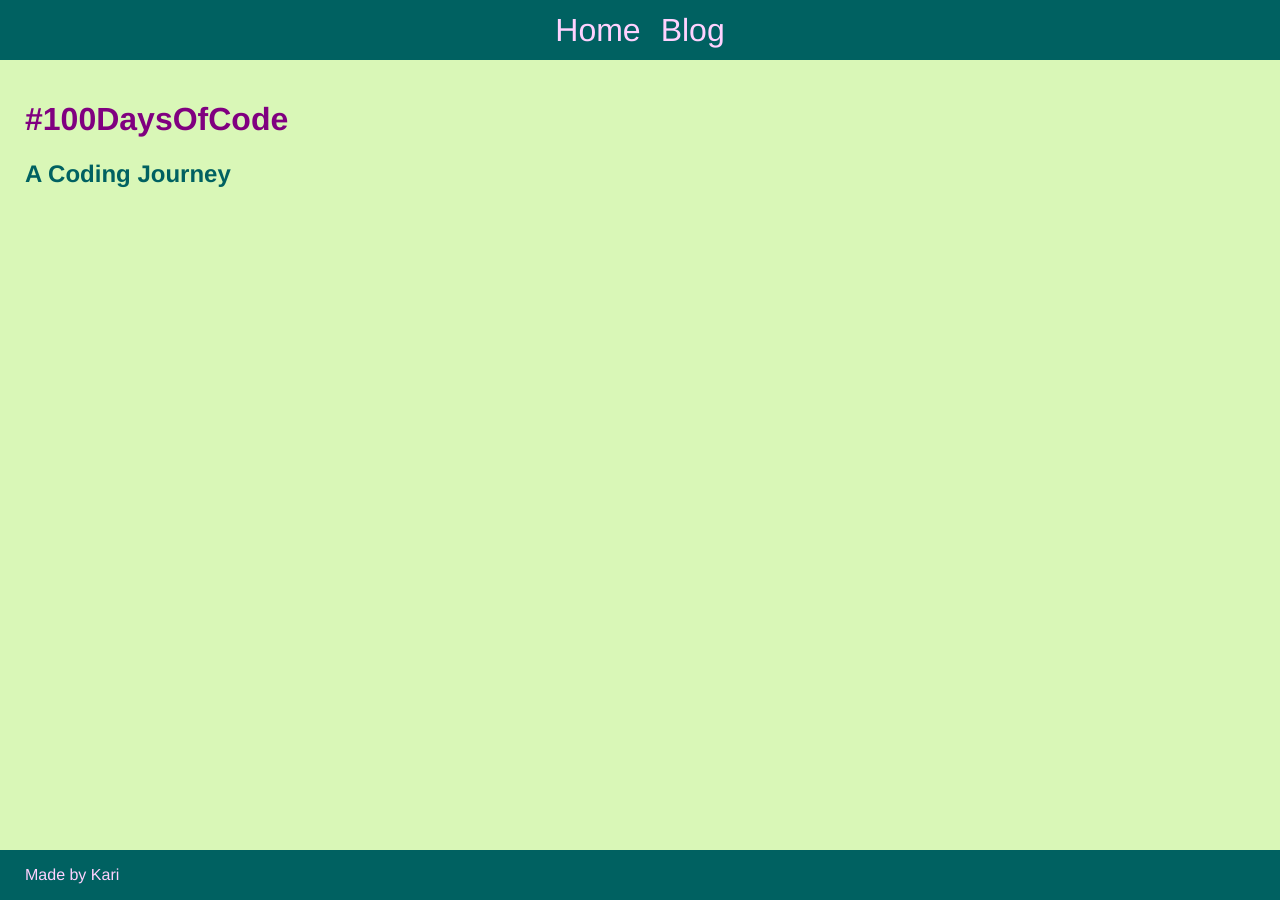
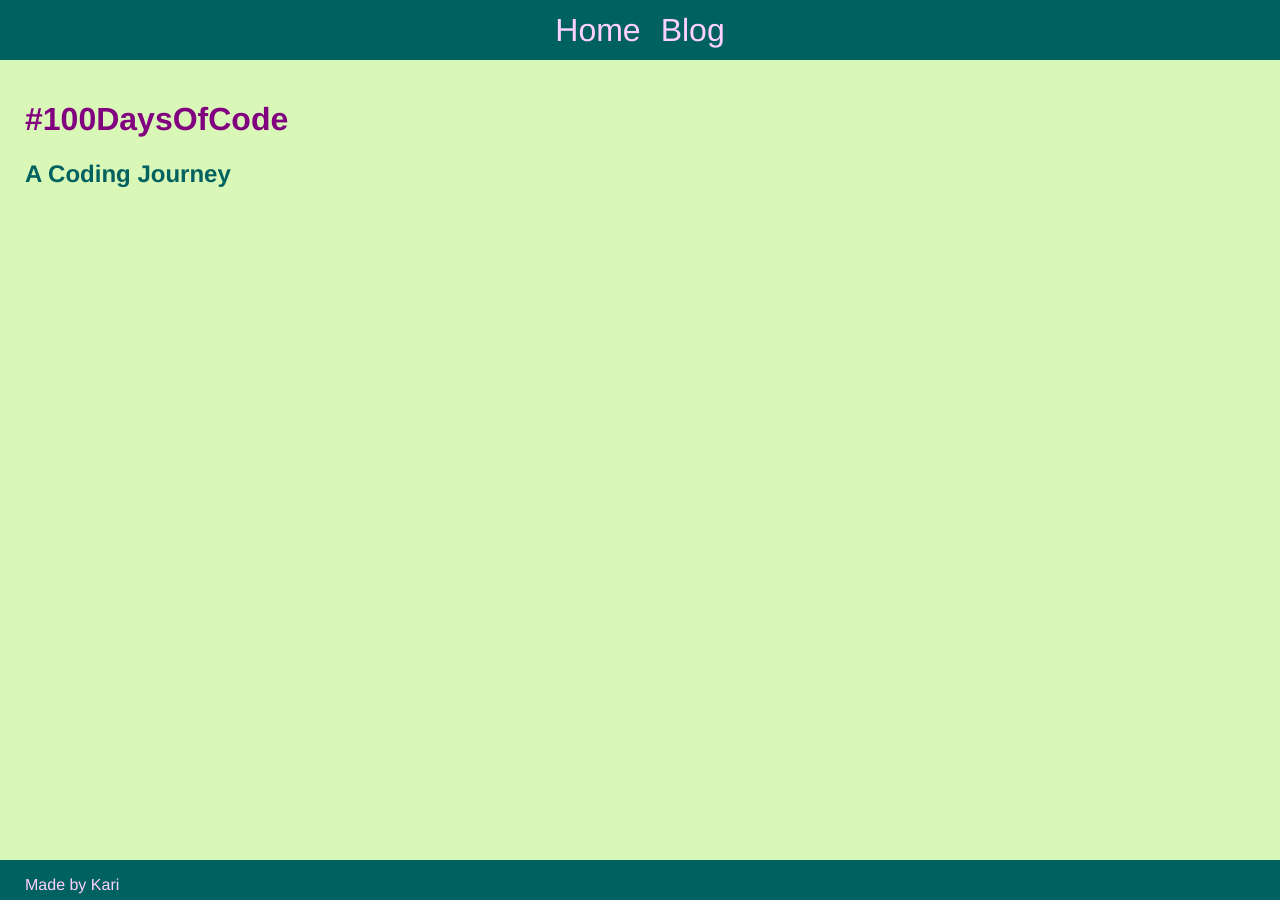
Before and after one commit to KJLarson/100-days, a Jekyll site: the page built from index.html, in a window 1280 px wide. Built offline with Jekyll 4.4.1, drawn with Linux system fonts in a browser that asks for light colours.

Commit message:
Update height of footer and padding of content

```diff
--- a/css/main.css
+++ b/css/main.css
@@ -26,7 +26,7 @@
 }
 
 .content {
-	padding: 80px 25px 25px 25px;
+	padding: 80px 25px 65px 25px;
 }
 
 /* Navigation */
@@ -58,4 +58,5 @@
 	position: fixed;
 	bottom: 0;
 	width: 100%;
+	height: 40px;
 }
```
